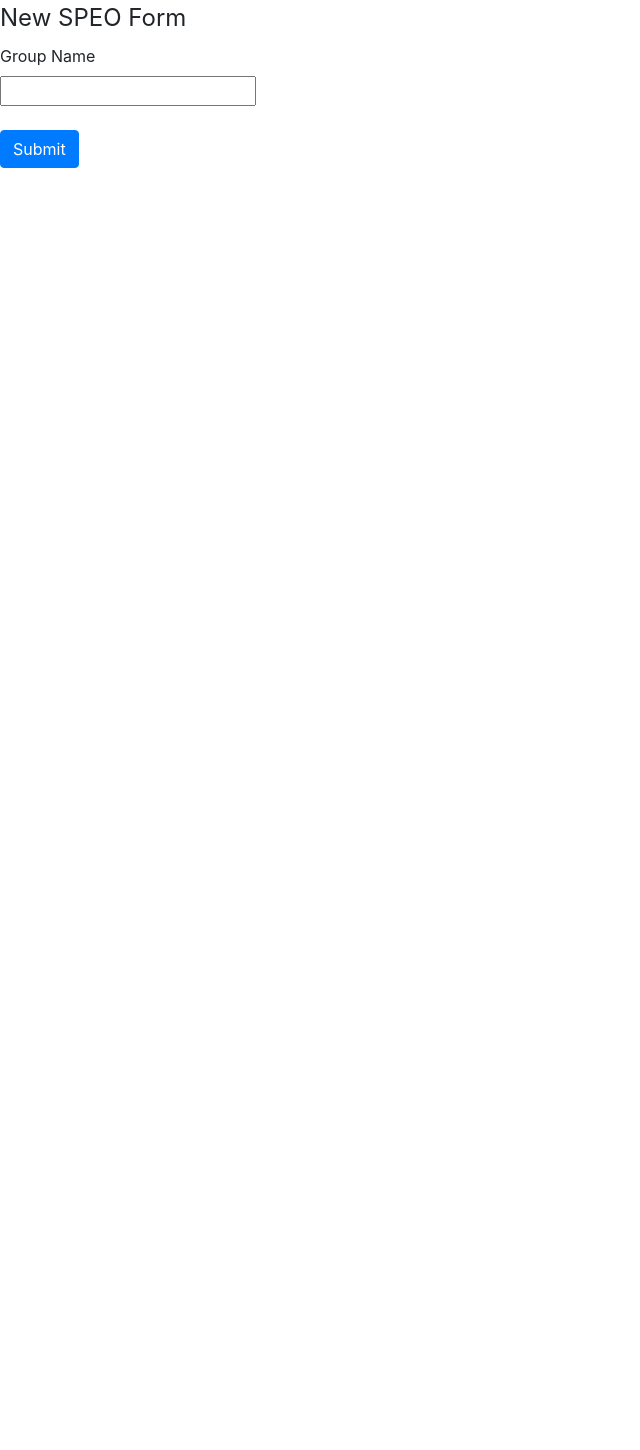
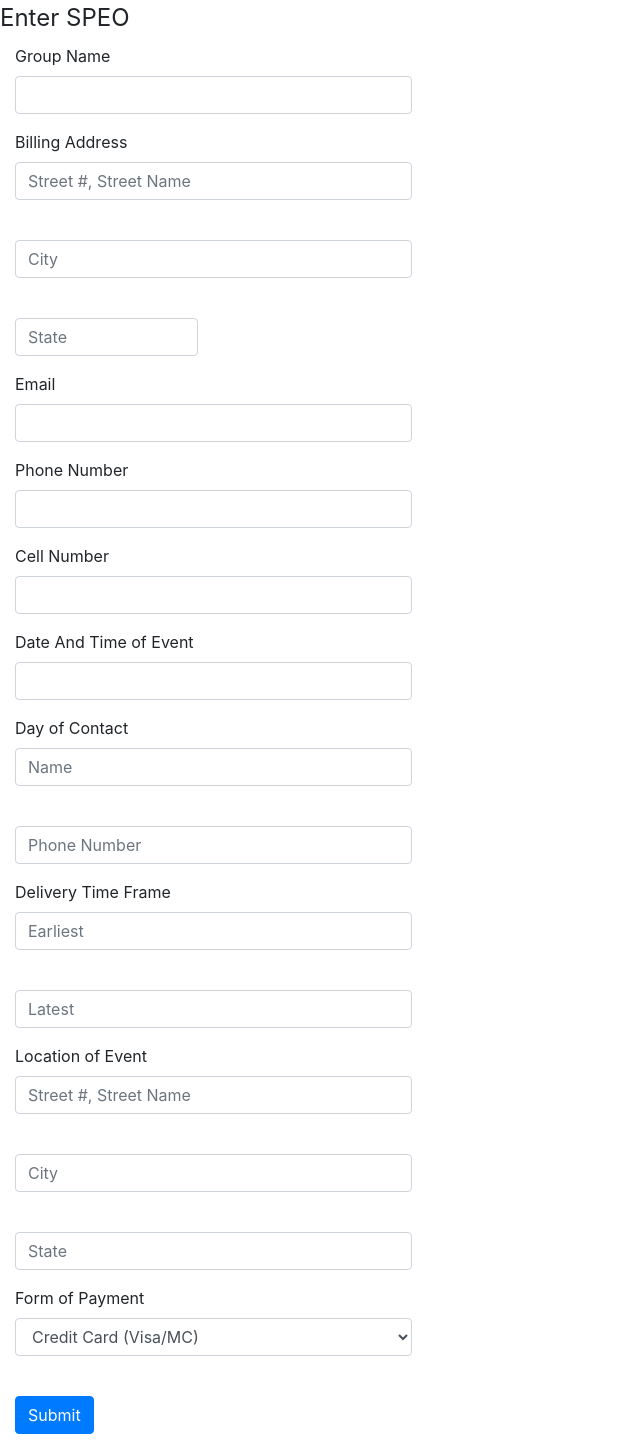
Before and after one commit to jpsnyder/speo, a PHP site: page /speo_form.php in a window 1280 px wide. Shown: the whole page, without its empty margins (0-640 px from the left). Before the commit the page ends 168 px from the top, so only its background shows below. Run offline with PHP 8.4, Linux system fonts and the light colour scheme; a stand-in replaces the project's code that opens the database connection; some libraries are stand-ins or nearby versions.

Commit message:
add primative full form

```diff
--- a/load_libraries.php
+++ b/load_libraries.php
@@ -1,7 +1,7 @@
 <?php
-//ini_set('display_errors',1);
-//ini_set('display_startup_errors',1);
-//error_reporting(-1);
+ini_set('display_errors',1);
+ini_set('display_startup_errors',1);
+error_reporting(-1);
 //load the template needed
 require_once ('template/template.php');
 require_once('libraries/db/bin/OBJ_mysql.php');
--- a/speo_form.php
+++ b/speo_form.php
@@ -2,31 +2,170 @@
 require_once('load_libraries.php');
 
 $customer_form = '
-	<form class="form-horizontal" action="speo_form.php" method="post" enctype="multipart/form-data">
+<form class="form-horizontal" action="speo_form.php" method="post" enctype="multipart/form">
 <fieldset>
 
 <!-- Form Name -->
-	<legend>New SPEO Form</legend>
+<legend>Enter SPEO</legend>
 
 <!-- Text input-->
-	<div class="control-group">
-	  <label class="control-label" for="group_name">Group Name</label>
-	  <div class="controls">
-		<input id="group_name" name="group_name" placeholder="" class="input-xlarge" type="text">
+<div class="form-group">
+  <label class="col-md-4 control-label" for="group_name">Group Name</label>
+  <div class="col-md-4">
+  <input id="group_name" name="group_name" placeholder="" class="form-control input-md" type="text">
 
   </div>
 </div>
 
+<!-- Text input-->
+<div class="form-group">
+  <label class="col-md-4 control-label" for="billing_address">Billing Address</label>
+  <div class="col-md-4">
+  <input id="billing_address" name="billing_address" placeholder="Street #, Street Name" class="form-control input-md" type="text">
+
+  </div>
+</div>
+
+<!-- Text input-->
+<div class="form-group">
+  <label class="col-md-4 control-label" for="billing_city"></label>
+  <div class="col-md-4">
+  <input id="billing_city" name="billing_city" placeholder="City" class="form-control input-md" type="text">
+
+  </div>
+</div>
+
+<!-- Text input-->
+<div class="form-group">
+  <label class="col-md-4 control-label" for="billing_state"></label>
+  <div class="col-md-2">
+  <input id="billing_state" name="billing_state" placeholder="State" class="form-control input-md" type="text">
+
+  </div>
+</div>
+
+<!-- Text input-->
+<div class="form-group">
+  <label class="col-md-4 control-label" for="email">Email</label>
+  <div class="col-md-4">
+  <input id="email" name="email" placeholder="" class="form-control input-md" type="text">
+
+  </div>
+</div>
+
+<!-- Text input-->
+<div class="form-group">
+  <label class="col-md-4 control-label" for="phone_number">Phone Number</label>
+  <div class="col-md-4">
+  <input id="phone_number" name="phone_number" placeholder="" class="form-control input-md" type="text">
+
+  </div>
+</div>
+
+<!-- Text input-->
+<div class="form-group">
+  <label class="col-md-4 control-label" for="cell_number">Cell Number</label>
+  <div class="col-md-4">
+  <input id="cell_number" name="cell_number" placeholder="" class="form-control input-md" type="text">
+
+  </div>
+</div>
+
+<!-- Text input-->
+<div class="form-group">
+  <label class="col-md-4 control-label" for="date_time_event">Date And Time of Event</label>
+  <div class="col-md-4">
+  <input id="date_time_event" name="date_time_event" placeholder="" class="form-control input-md" required="" type="text">
+
+  </div>
+</div>
+
+<!-- Text input-->
+<div class="form-group">
+  <label class="col-md-4 control-label" for="day_of_contact">Day of Contact</label>
+  <div class="col-md-4">
+  <input id="day_of_contact" name="day_of_contact" placeholder="Name" class="form-control input-md" type="text">
+
+  </div>
+</div>
+
+<!-- Text input-->
+<div class="form-group">
+  <label class="col-md-4 control-label" for="day_of_phone_number"></label>
+  <div class="col-md-4">
+  <input id="day_of_phone_number" name="day_of_phone_number" placeholder="Phone Number" class="form-control input-md" required="" type="text">
+
+  </div>
+</div>
+
+<!-- Text input-->
+<div class="form-group">
+  <label class="col-md-4 control-label" for="delivery_time_frame_earliest">Delivery Time Frame</label>
+  <div class="col-md-4">
+  <input id="delivery_time_frame_earliest" name="delivery_time_frame_earliest" placeholder="Earliest" class="form-control input-md" required="" type="text">
+
+  </div>
+</div>
+
+<!-- Text input-->
+<div class="form-group">
+  <label class="col-md-4 control-label" for="delivery_time_frame_latest"></label>
+  <div class="col-md-4">
+  <input id="delivery_time_frame_latest" name="delivery_time_frame_latest" placeholder="Latest" class="form-control input-md" required="" type="text">
+
+  </div>
+</div>
+
+<!-- Text input-->
+<div class="form-group">
+  <label class="col-md-4 control-label" for="event_address">Location of Event</label>
+  <div class="col-md-4">
+  <input id="event_address" name="event_address" placeholder="Street #, Street Name" class="form-control input-md" required="" type="text">
+
+  </div>
+</div>
+
+<!-- Text input-->
+<div class="form-group">
+  <label class="col-md-4 control-label" for="event_city"></label>
+  <div class="col-md-4">
+  <input id="event_city" name="event_city" placeholder="City" class="form-control input-md" required="" type="text">
+
+  </div>
+</div>
+
+<!-- Text input-->
+<div class="form-group">
+  <label class="col-md-4 control-label" for="event_state"></label>
+  <div class="col-md-4">
+  <input id="event_state" name="event_state" placeholder="State" class="form-control input-md" required="" type="text">
+
+  </div>
+</div>
+
+<!-- Select Basic -->
+<div class="form-group">
+  <label class="col-md-4 control-label" for="payment">Form of Payment</label>
+  <div class="col-md-4">
+    <select id="payment" name="payment" class="form-control">
+      <option value="credit">Credit Card (Visa/MC)</option>
+      <option value="check_at_delivery">Check at Delivery</option>
+      <option value="check_in_mail">Mailing Check (prior to event)</option>
+    </select>
+  </div>
+</div>
+
 <!-- Button -->
-	<div class="control-group">
-	  <label class="control-label" for="submit_button"></label>
-	  <div class="controls">
+<div class="form-group">
+  <label class="col-md-4 control-label" for="submit"></label>
+  <div class="col-md-4">
     <button id="submit" name="submit" class="btn btn-primary">Submit</button>
   </div>
 </div>
 
 </fieldset>
 </form>
+
 ';
 
 if(isset($_POST['submit'])){
```
Also changed, not shown: testdb.sql (+5 -4 lines). Lines whose indentation alone changed are shown as unchanged.
